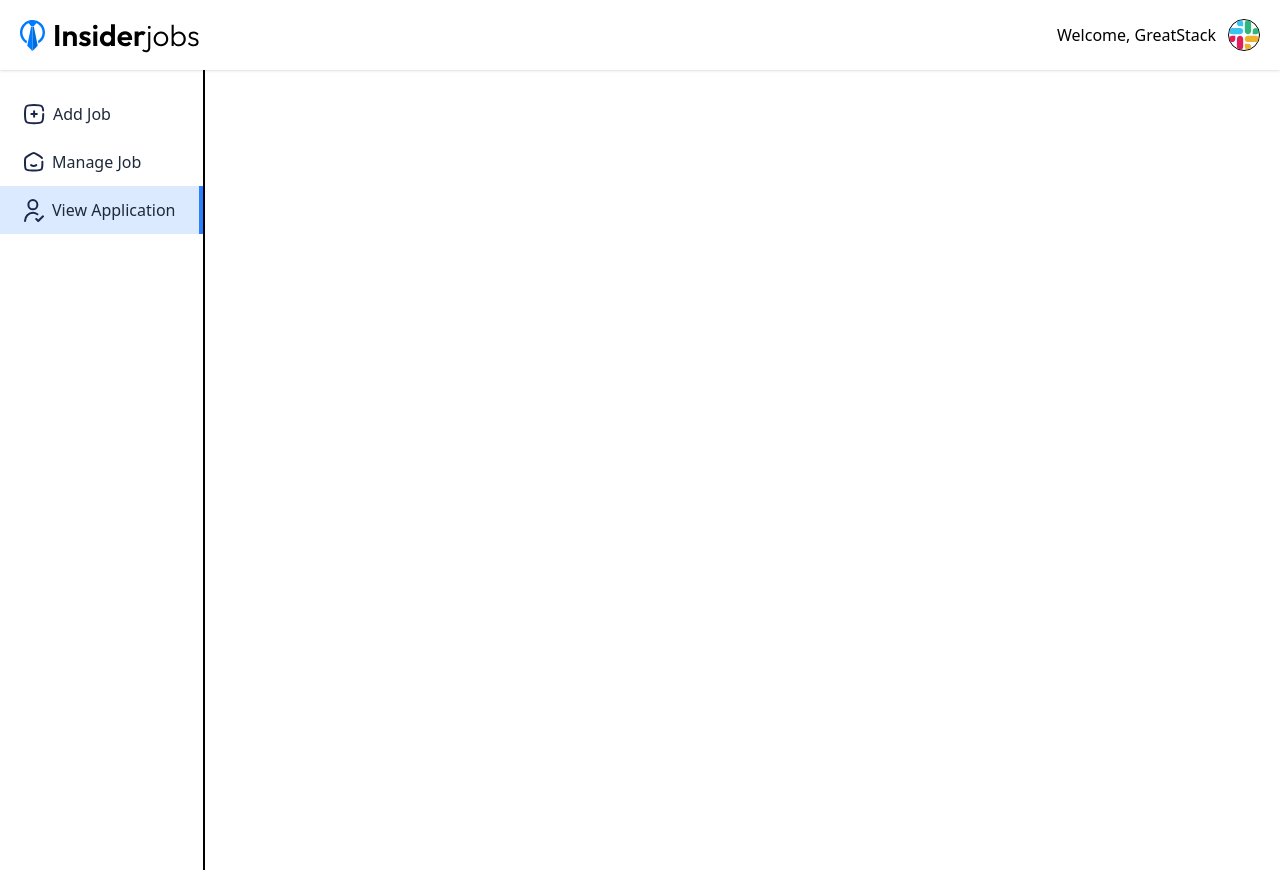
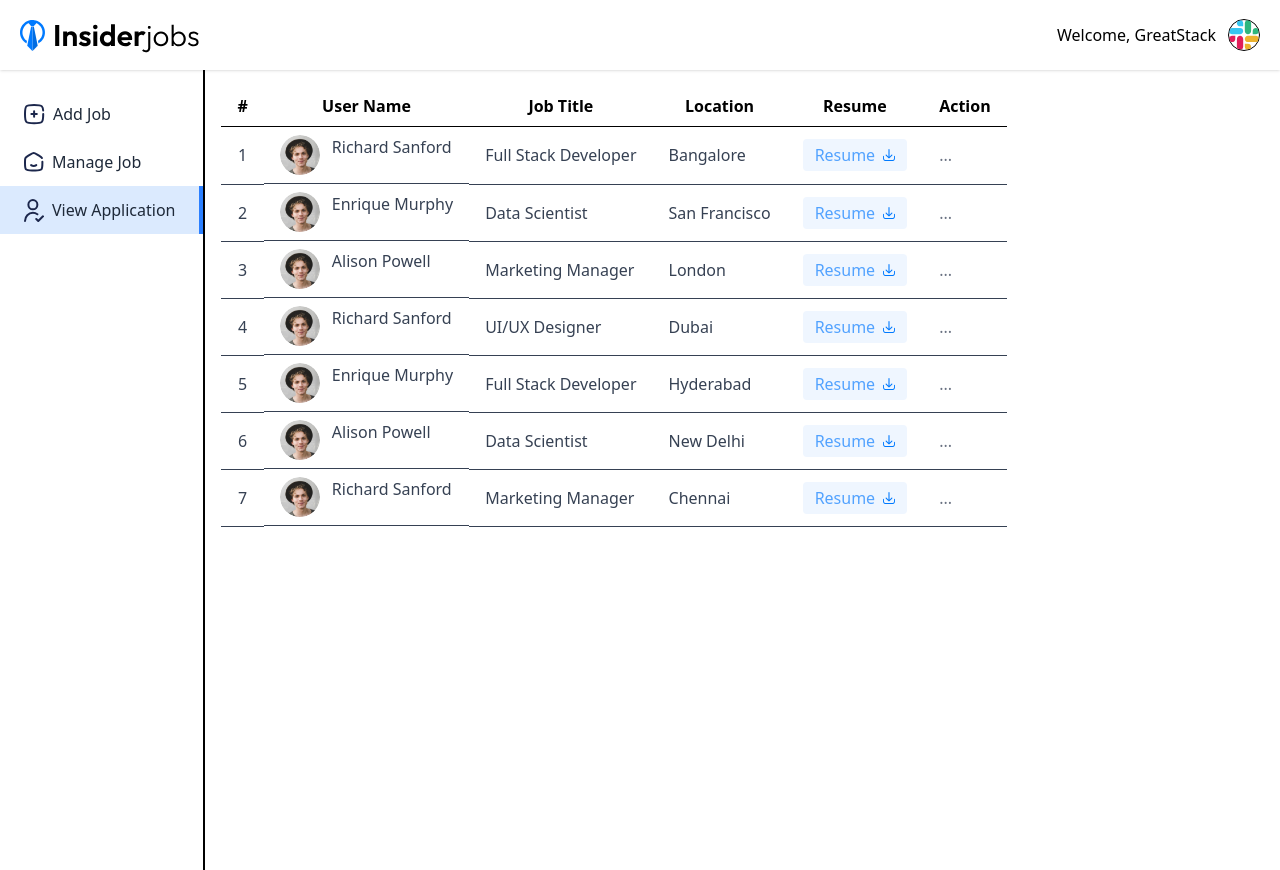
Before and after one commit to Pardeep-pathania/job-portal, a React (Vite) app in the folder client/: page /dashboard/view-applications in a window 1280 px wide. Built offline with nearby package versions, Linux system fonts and the light colour scheme; no server answers.

Commit message:
view application page

```diff
--- a/client/src/pages/ViewApplications.jsx
+++ b/client/src/pages/ViewApplications.jsx
@@ -1,11 +1,52 @@
-import React from 'react'
+import React from "react";
+import { assets, viewApplicationsPageData } from "../assets/assets";
 
 const ViewApplications = () => {
   return (
-    <div>
+    <div className="container mx-auto p-4">
+      <div>
+        <table className="w-full max-w-4xl bg-white border-gray-200 max-sm:text-sm">
+          <thead>
+            <tr className="border-b">
+              <th className="py-2 px-4 text-left">#</th>
+              <th className="py-2 px-4 text">User Name</th>
+              <th className="py-2 px-4 text max-sm:hidden">Job Title</th>
+              <th className="py-2 px-4 text max-sm:hidden">Location</th>
+              <th className="py-2 px-4 text">Resume</th>
+              <th className="py-2 px-4 text">Action</th>
+            </tr>
+          </thead>
+          <tbody>
+            {viewApplicationsPageData.map((applicant, index) => (
+              <tr key={index} className="text-gray-700">
+                <td className="py-2 px-4 border-b text-center">{index + 1}</td>
+                <td className="py-2 px-4 border-b text-center flex">
+                  <img className="w-10 h-10 rounded-full mr-3 max-sm:hidden" src={applicant.imgSrc} alt="" />
+                  <span>{applicant.name}</span>
+                </td>
+                <td className="py-2 px-4 border-b max-sm:hidden">{applicant.jobTitle}</td>
+                <td className="py-2 px-4 border-b max-sm:hidden">{applicant.location}</td>
+                <td className="py-2 px-4 border-b">
+                  <a className="bg-blue-50 text-blue-400 px-3 py-1 rounded inline-flex gap-2 items-center" href="" target="_blank">
+                    Resume <img src={assets.resume_download_icon} alt="" />
+                  </a>
+                </td>
+                <td className="py-2 px-4 border-b relative">
+                  <div className="relative inline-block text-left group">
+                    <button className="text-gray-500 action-button">...</button>
+                    <div className="z-10 hidden absolute right-0 md:left-0 top-0 mt-2 w-32 bh-white border border-gray-200 rounded shadow group-hover:block">
+                      <button className="block w-full text-left px-4 py-2 text-blue-500 hover:bg-gray-100">Accept</button>
+                      <button className="block w-full text-left px-4 py-2 text-red-500 hover:bg-gray-100">Reject</button>
+                    </div>
+                  </div>
+                </td>
+              </tr>
+            ))}
+          </tbody>
+        </table>
+      </div>
+    </div>
+  );
+};
 
-    </div>
-  )
-}
-
-export default ViewApplications
+export default ViewApplications;
```
